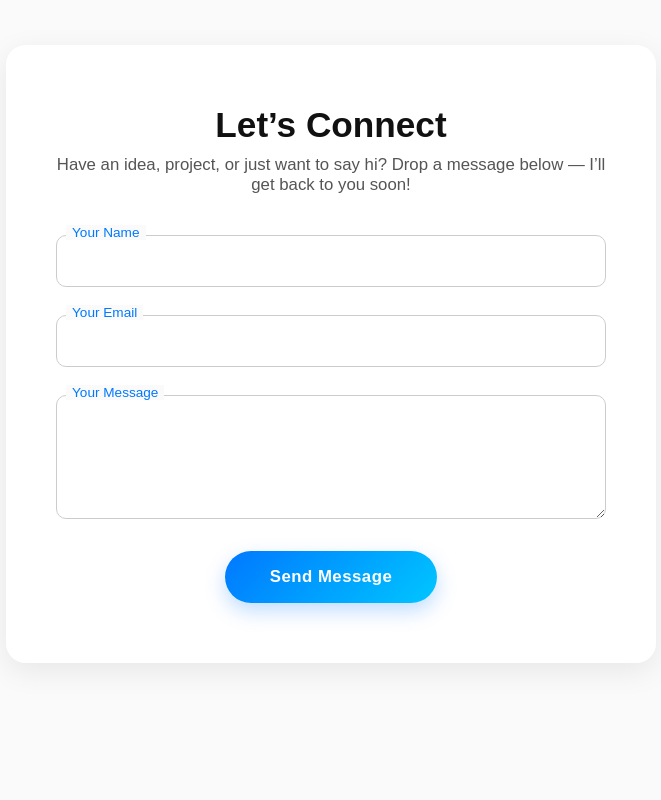
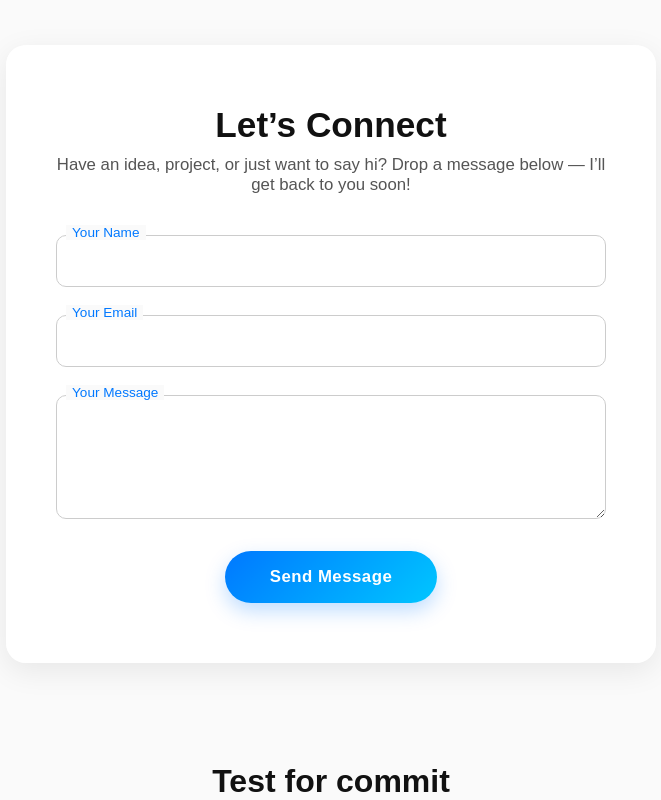
Before and after one commit to prashikjadhav3351/Portfolio, a plain HTML site: page index.html in a window 1280 px wide. Shown: the part 3122-3922 px from the top of the page, without its empty margins (309-970 px from the left). Before the commit the page ends 3885 px from the top, so only its background shows below. Drawn offline with Linux system fonts and the light colour scheme.

Commit message:
check commit

```diff
--- a/index.html
+++ b/index.html
@@ -928,5 +928,9 @@
           e.target.reset();
         });
     </script>
+
+    <div>
+      <h1>Test for commit</h1>
+    </div>
   </body>
 </html>
```
